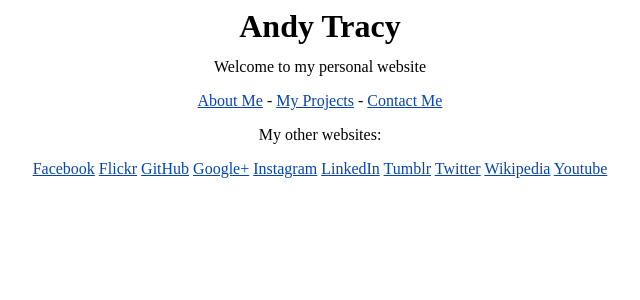
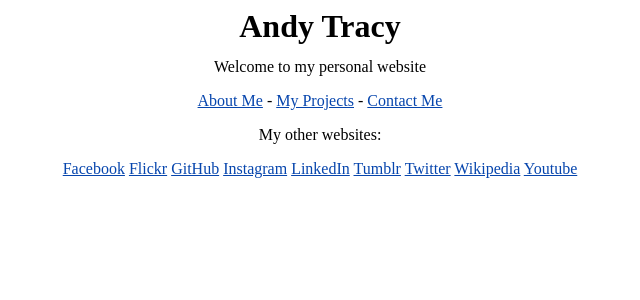
Before and after one commit to Angineer/Angineer.github.io, a Jekyll site: the page built from index.html, in a window 1280 px wide. Shown: the top 300 px of the page, without its empty margins (320-960 px from the left). Built offline with Jekyll 4.4.1, drawn with Linux system fonts in a browser that asks for light colours.

Commit message:
Bye bye Google+

```diff
--- a/index.html
+++ b/index.html
@@ -12,7 +12,6 @@ layout: top
 		<a href="https://www.facebook.com/Anderonicus">Facebook</a>
 		<a href="http://www.flickr.com/photos/94124862@N05/">Flickr</a>
 		<a href="http://www.github.com/Angineer">GitHub</a>
-		<a href="http://plus.google.com/109143161513733742495/posts">Google+</a>
 		<a href="http://instagram.com/andillif">Instagram</a>
 		<a href="http://www.linkedin.com/pub/andrew-tracy/28/3b4/561">LinkedIn</a>
 		<a href="http://114425.tumblr.com">Tumblr</a>
```
